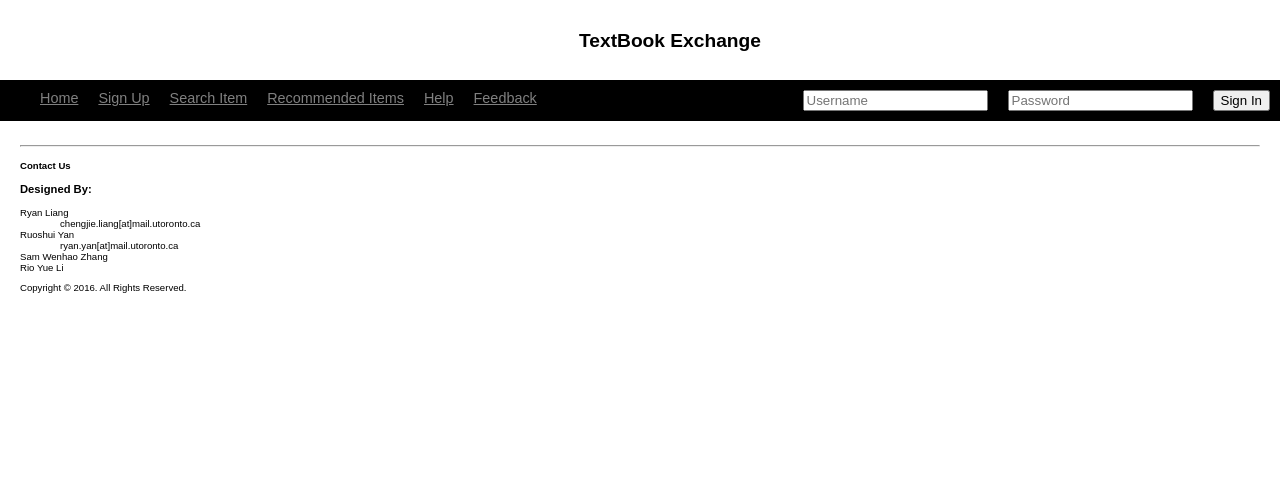
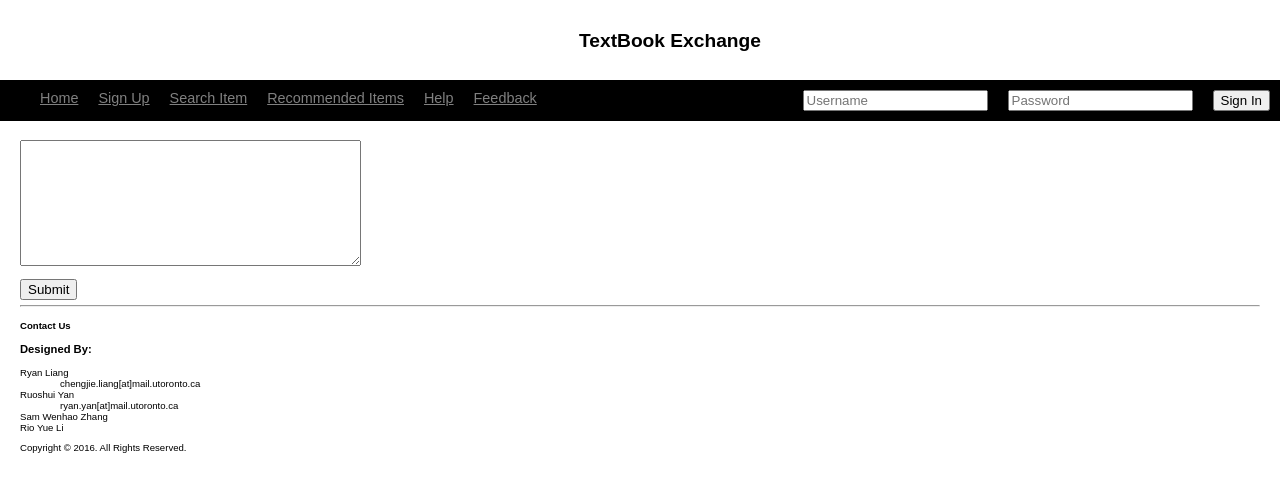
Before and after one commit to RyanLiang1994/UofTExchange, a plain HTML site: page index.html in a window 1280 px wide. Both pictures are taken after a click on the item "Feedback". Drawn offline with Linux system fonts and the light colour scheme.

Commit message:
Add Feedback

```diff
--- a/index.html
+++ b/index.html
@@ -82,8 +82,13 @@
             </form>
         </section>
 
+        <section id="feedback">
+            <textarea name="feedbackTextarea" rows="8" cols="40"></textarea>
+            <br/><br/>
+            <button type="button" name="feedbackSubmit">Submit</button>
+        </section>
+
         <hr/>
-
         <footer id="footer">
             <h4>Contact Us</h4>
             <dl>
```
